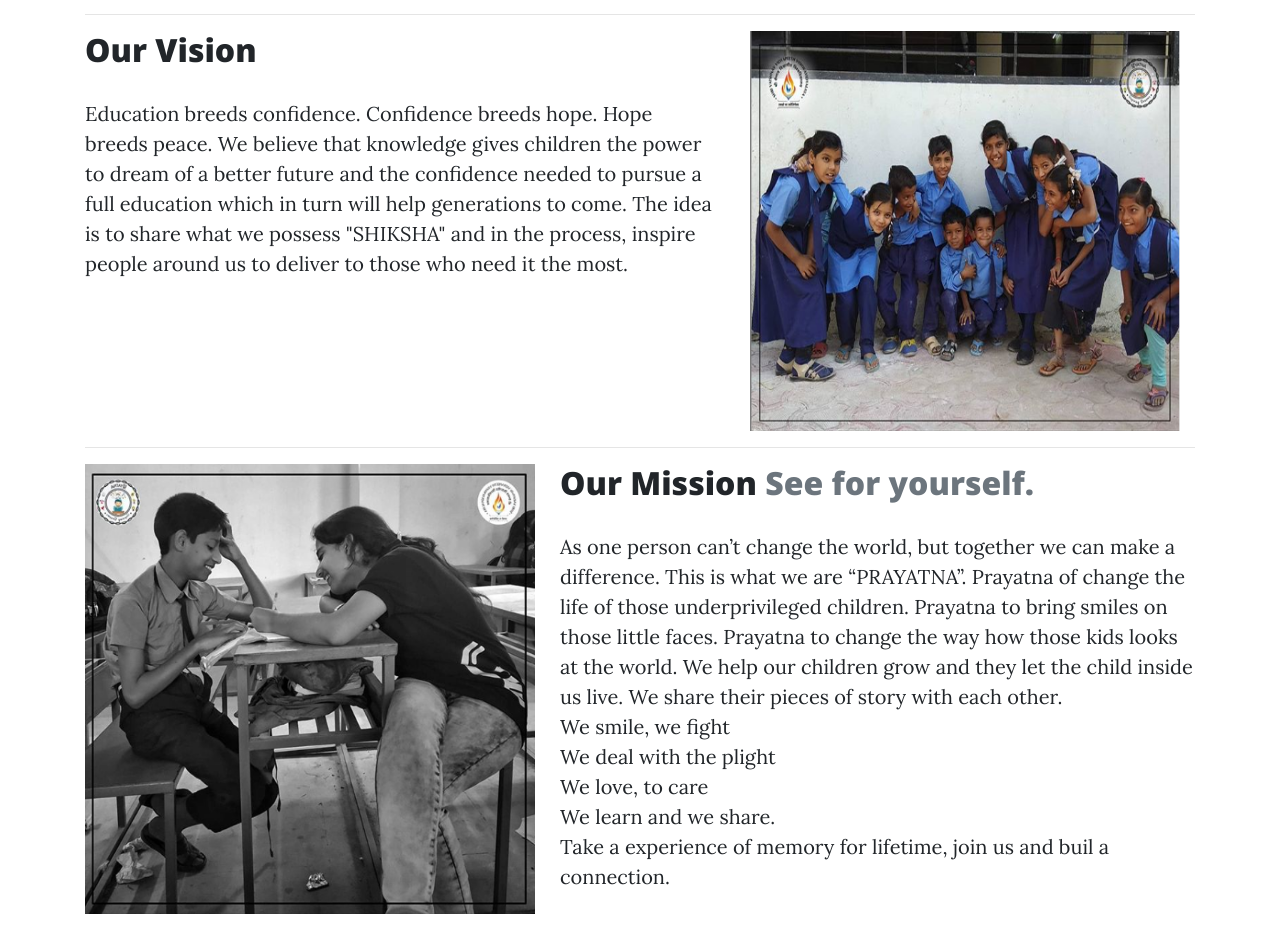
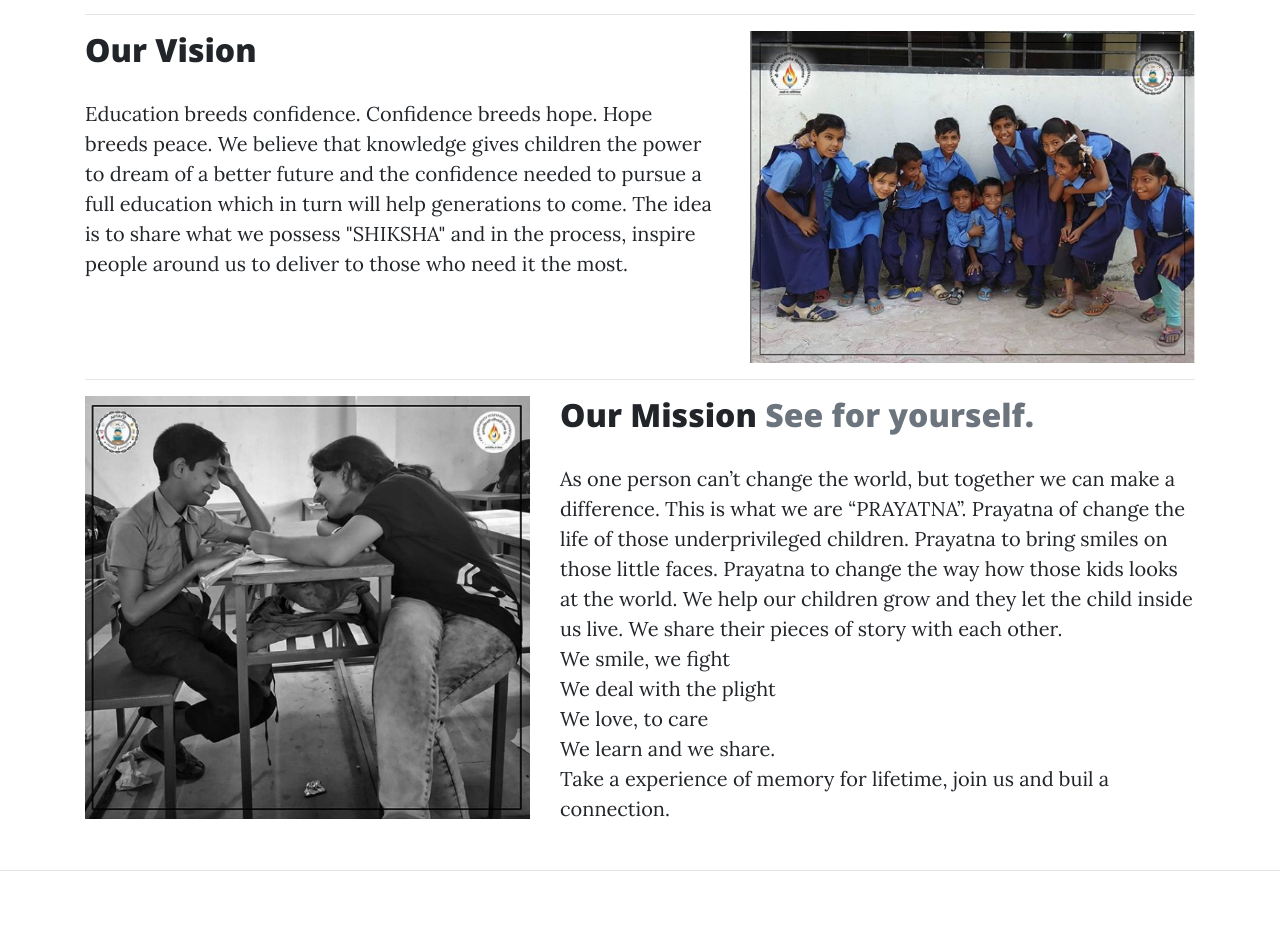
Before and after one commit to atul-chaturvedi/Prayatna, a plain HTML site: page index.html in a window 1280 px wide. Shown: the part 1689-2614 px from the top of the page. Drawn offline with nearby package versions, Linux system fonts and the light colour scheme.

Commit message:
Update index.html

```diff
--- a/index.html
+++ b/index.html
@@ -91,7 +91,8 @@ We believe that knowledge gives children the power to dream of a better future a
 </p>
       </div>
       <div class="col-md-5">
-        <img src="img/pic2.png" alt="" width="430" height="400">
+<!--         <img src="img/pic2.png" alt="" width="430" height="400"> -->
+             <img class="featurette-image img-fluid mx-auto" src="img/pic2.png" alt="Generic placeholde image">
 
         <!-- <svg class="bd-placeholder-img bd-placeholder-img-lg featurette-image img-fluid mx-auto" width="500" height="500" xmlns="http://www.w3.org/2000/svg" preserveAspectRatio="xMidYMid slice" focusable="false" role="img" aria-label="Placeholder: 500x500"><title>Placeholder</title><rect width="100%" height="100%" fill="#eee"/><text x="50%" y="50%" fill="#aaa" dy=".3em">500x500</text></svg> -->
       </div>
@@ -115,7 +116,8 @@ We believe that knowledge gives children the power to dream of a better future a
                 Take a experience of memory for lifetime, join us and buil a connection.</p>
       </div>
       <div class="col-md-5 order-md-1">
-        <img src="img/pic1.png" alt="" width="450" height="450">
+<!--         <img src="img/pic1.png" alt="" width="450" height="450"> -->
+            <img class="featurette-image img-fluid mx-auto" src="img/pic1.png" alt="Generic placeholde image">
 
         <!-- <svg class="bd-placeholder-img bd-placeholder-img-lg featurette-image img-fluid mx-auto" width="500" height="500" xmlns="http://www.w3.org/2000/svg" preserveAspectRatio="xMidYMid slice" focusable="false" role="img" aria-label="Placeholder: 500x500"><title>Placeholder</title><rect width="100%" height="100%" fill="#eee"/><text x="50%" y="50%" fill="#aaa" dy=".3em">500x500</text></svg> -->
       </div>
```
